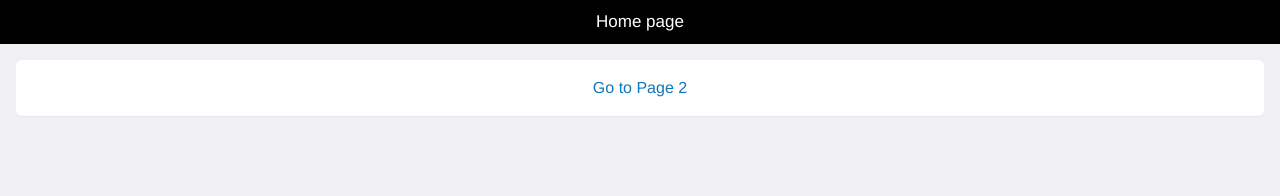
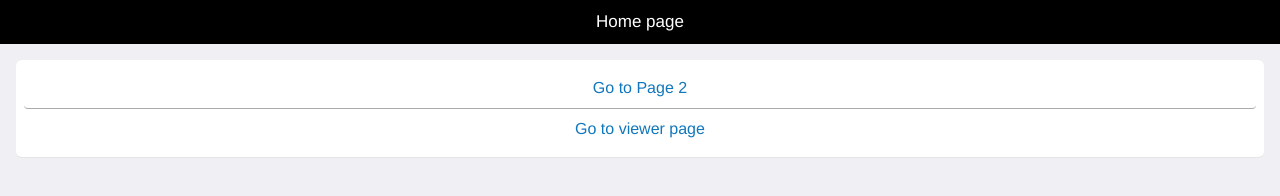
Before and after one commit to Trinculo54/App, a plain HTML site: page index.html in a window 1280 px wide. Drawn offline with Linux system fonts and the light colour scheme; some packages are replaced by stand-ins of ours; a script that the page names is missing.

Commit message:
Update index.html

```diff
--- a/index.html
+++ b/index.html
@@ -18,6 +18,7 @@
       <div class="app-content">
         <div class="app-section">
           <div class="app-button" data-target="page2">Go to Page 2</div>
+          <div class="app-button" data-target="viewer">Go to viewer page</div>
         </div>
       </div>
     </div>
```
